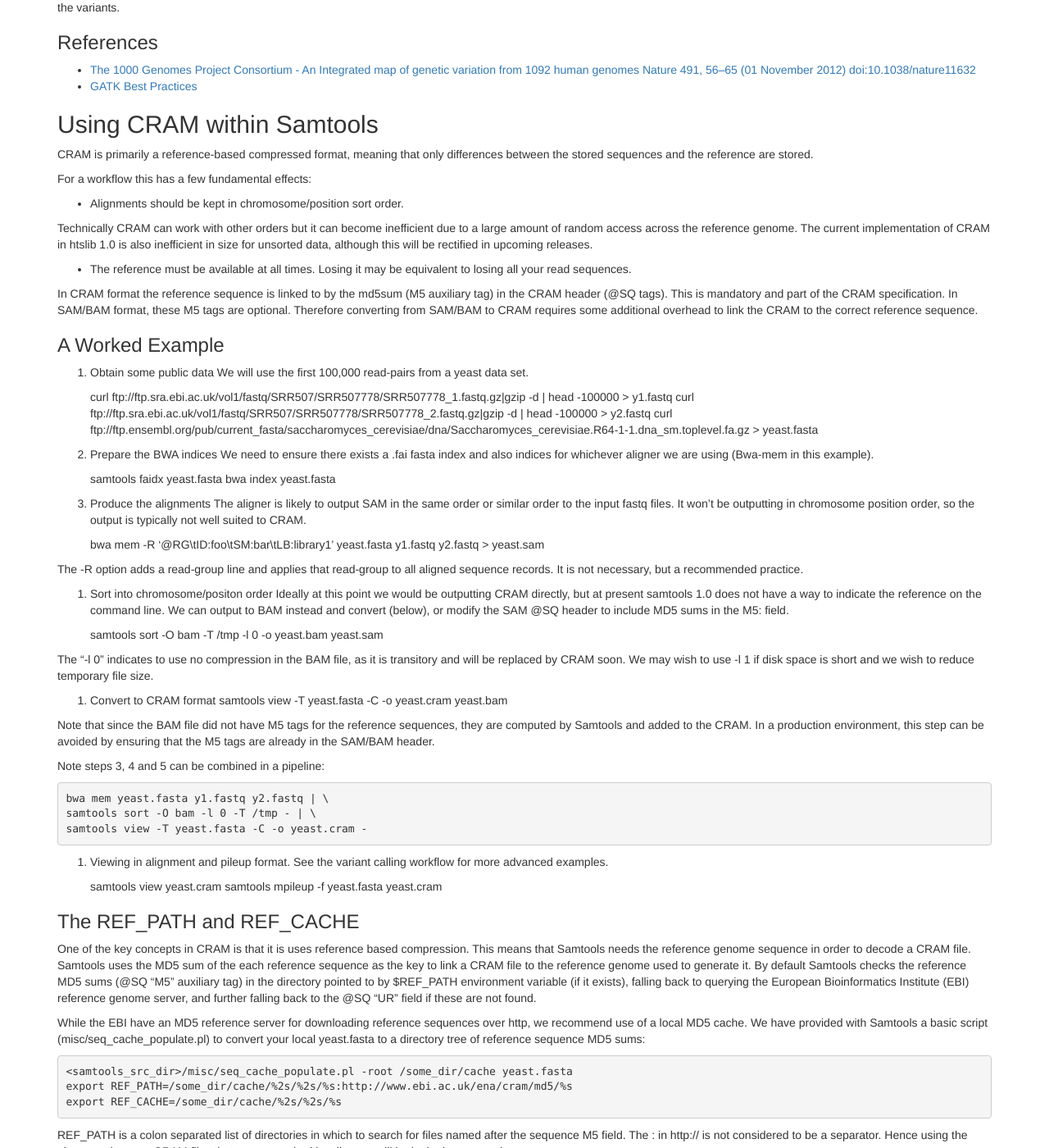
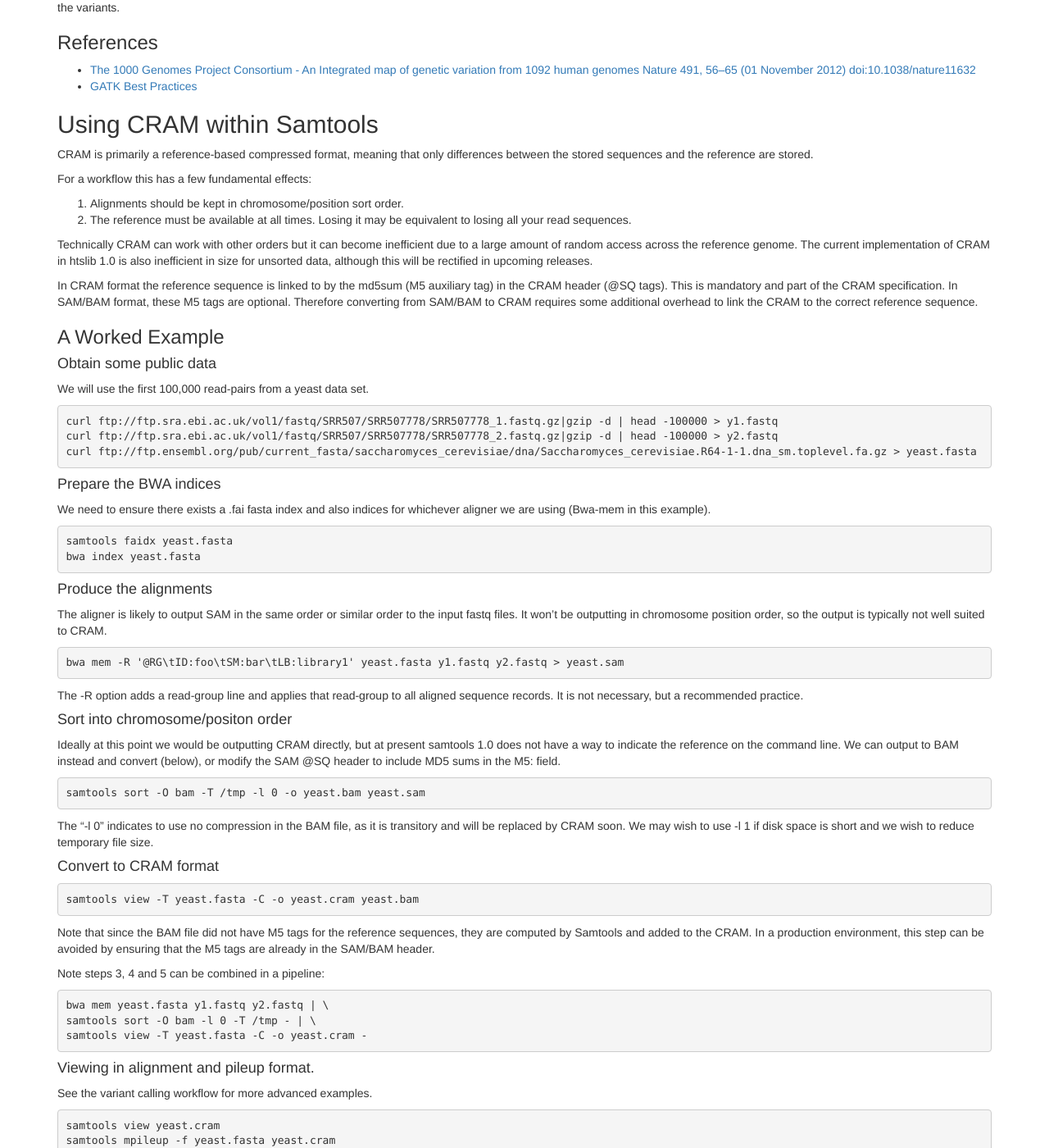
Before and after one commit to samtools/www.htslib.org, a Jekyll site: the page built from workflow.md, in a window 1280 px wide and 1400 px high, scrolled down 2185 px. Shown: the whole window at 82% size. Built offline with Jekyll 4.4.1, drawn with Linux system fonts in a browser that asks for light colours; nearby versions of some CDN libraries; part of the change alters nothing that is shown.

Commit message:
minor text formatting edits to CRAM section

```diff
--- a/workflow.md
+++ b/workflow.md
@@ -112,43 +112,42 @@ CRAM is primarily a reference-based compressed format, meaning that only differe
 
 For a workflow this has a few fundamental effects:
 
-* Alignments should be kept in chromosome/position sort order.
+1. Alignments should be kept in chromosome/position sort order.
+2. The reference must be available at all times. Losing it may be equivalent to losing all your read sequences.
 
 Technically CRAM can work with other orders but it can become inefficient due to a large amount of random access across the reference genome. The current implementation of CRAM in htslib 1.0 is also inefficient in size for unsorted data, although this will be rectified in upcoming releases.
-
-* The reference must be available at all times. Losing it may be equivalent to losing all your read sequences.
 
 In CRAM format the reference sequence is linked to by the md5sum (M5 auxiliary tag) in the CRAM header (@SQ tags). This is mandatory and part of the CRAM specification. In SAM/BAM format, these M5 tags are optional. Therefore converting from SAM/BAM to CRAM requires some additional overhead to link the CRAM to the correct reference sequence.
 
 ### A Worked Example
-1. Obtain some public data
+####Obtain some public data
 We will use the first 100,000 read-pairs from a yeast data set.
 
 	curl ftp://ftp.sra.ebi.ac.uk/vol1/fastq/SRR507/SRR507778/SRR507778_1.fastq.gz|gzip -d | head -100000 > y1.fastq
 	curl ftp://ftp.sra.ebi.ac.uk/vol1/fastq/SRR507/SRR507778/SRR507778_2.fastq.gz|gzip -d | head -100000 > y2.fastq
 	curl ftp://ftp.ensembl.org/pub/current_fasta/saccharomyces_cerevisiae/dna/Saccharomyces_cerevisiae.R64-1-1.dna_sm.toplevel.fa.gz > yeast.fasta
 
-2. Prepare the BWA indices
+####Prepare the BWA indices
 We need to ensure there exists a .fai fasta index and also indices for whichever aligner we are using (Bwa-mem in this example).
 
 	samtools faidx yeast.fasta
 	bwa index yeast.fasta
 
-3. Produce the alignments
+####Produce the alignments
 The aligner is likely to output SAM in the same order or similar order to the input fastq files. It won't be outputting in chromosome position order, so the output is typically not well suited to CRAM.
 
 	bwa mem -R '@RG\tID:foo\tSM:bar\tLB:library1' yeast.fasta y1.fastq y2.fastq > yeast.sam
 
 The -R option adds a read-group line and applies that read-group to all aligned sequence records. It is not necessary, but a recommended practice.
 
-4. Sort into chromosome/positon order
+####Sort into chromosome/positon order
 Ideally at this point we would be outputting CRAM directly, but at present samtools 1.0 does not have a way to indicate the reference on the command line. We can output to BAM instead and convert (below), or modify the SAM @SQ header to include MD5 sums in the M5: field.
 
 	samtools sort -O bam -T /tmp -l 0 -o yeast.bam yeast.sam
 
 The "-l 0" indicates to use no compression in the BAM file, as it is transitory and will be replaced by CRAM soon. We may wish to use -l 1 if disk space is short and we wish to reduce temporary file size.
 
-5. Convert to CRAM format
+####Convert to CRAM format
 	samtools view -T yeast.fasta -C -o yeast.cram yeast.bam
 
 Note that since the BAM file did not have M5 tags for the reference sequences, they are computed by Samtools and added to the CRAM. In a production environment, this step can be avoided by ensuring that the M5 tags are already in the SAM/BAM header.
@@ -159,7 +158,7 @@ Note steps 3, 4 and 5 can be combined in a pipeline:
 	samtools sort -O bam -l 0 -T /tmp - | \
 	samtools view -T yeast.fasta -C -o yeast.cram -
 
-6. Viewing in alignment and pileup format.
+####Viewing in alignment and pileup format.
 See the variant calling workflow for more advanced examples.
 
 	samtools view yeast.cram
```
